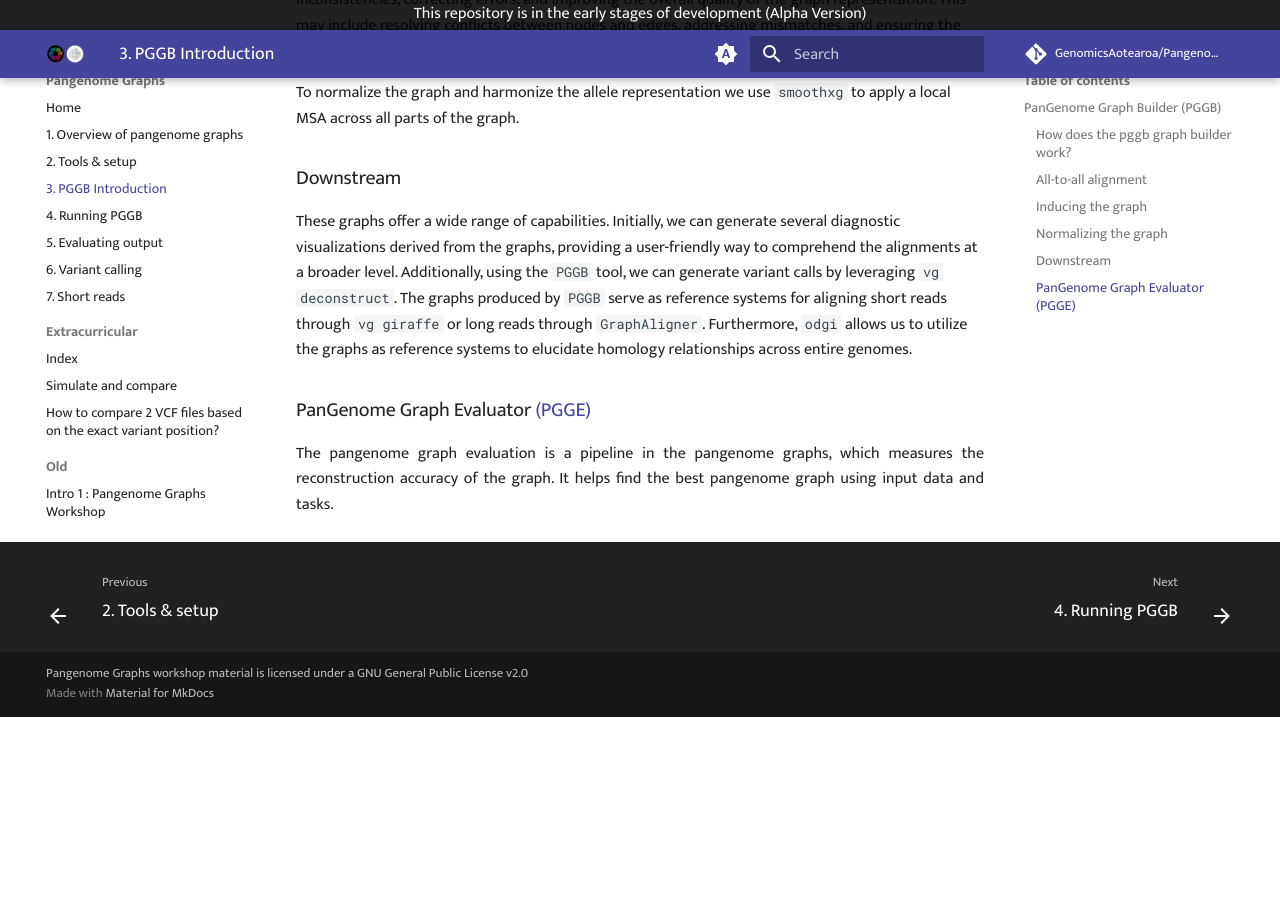
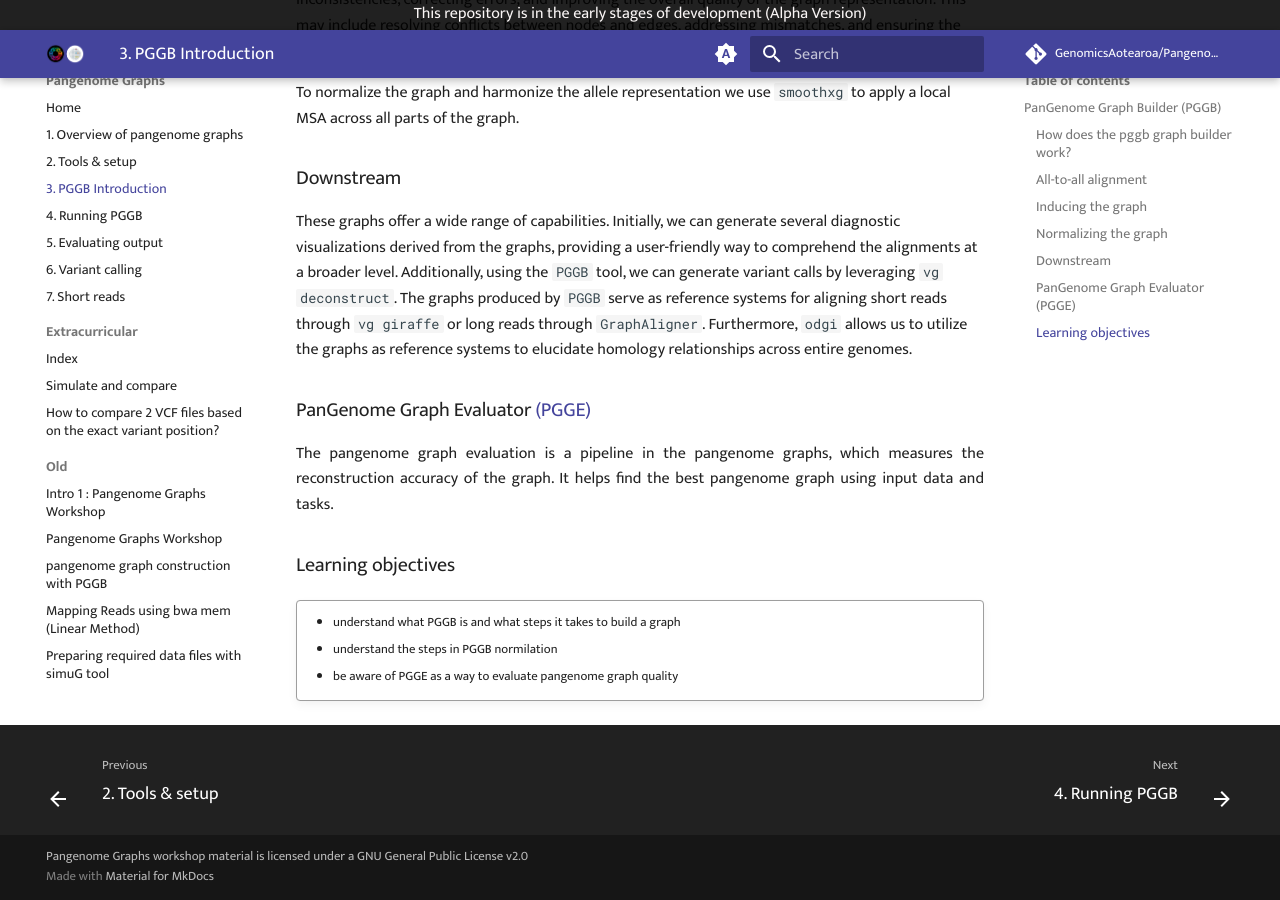
Before and after one commit to GenomicsAotearoa/Pangenome-Graphs-Workshop, an MkDocs documentation site: the page built from docs/3_Introduction_to_pggb.md, in a window 1280 px wide and 900 px high, scrolled down 1737 px. Built offline with MkDocs 1.6.1 and Material for MkDocs 9.7.7, drawn with Linux system fonts in a browser that asks for light colours; comment, search, counter and statistics services are not loaded; before the commit the page ends 2454 px from its top, so only the background shows below that.

Commit message:
Added objectives

```diff
--- a/docs/3_Introduction_to_pggb.md
+++ b/docs/3_Introduction_to_pggb.md
@@ -38,3 +38,12 @@
 <p align="justify">
 The pangenome graph evaluation is a pipeline in the pangenome graphs, which measures the reconstruction accuracy of the graph. It helps find the best pangenome graph using input data and tasks.
 </p>
+
+
+### Learning objectives
+
+!!! quote ""
+
+    - understand what PGGB is and what steps it takes to build a graph
+    - understand the steps in PGGB normilation
+    - be aware of PGGE as a way to evaluate pangenome graph quality
```
